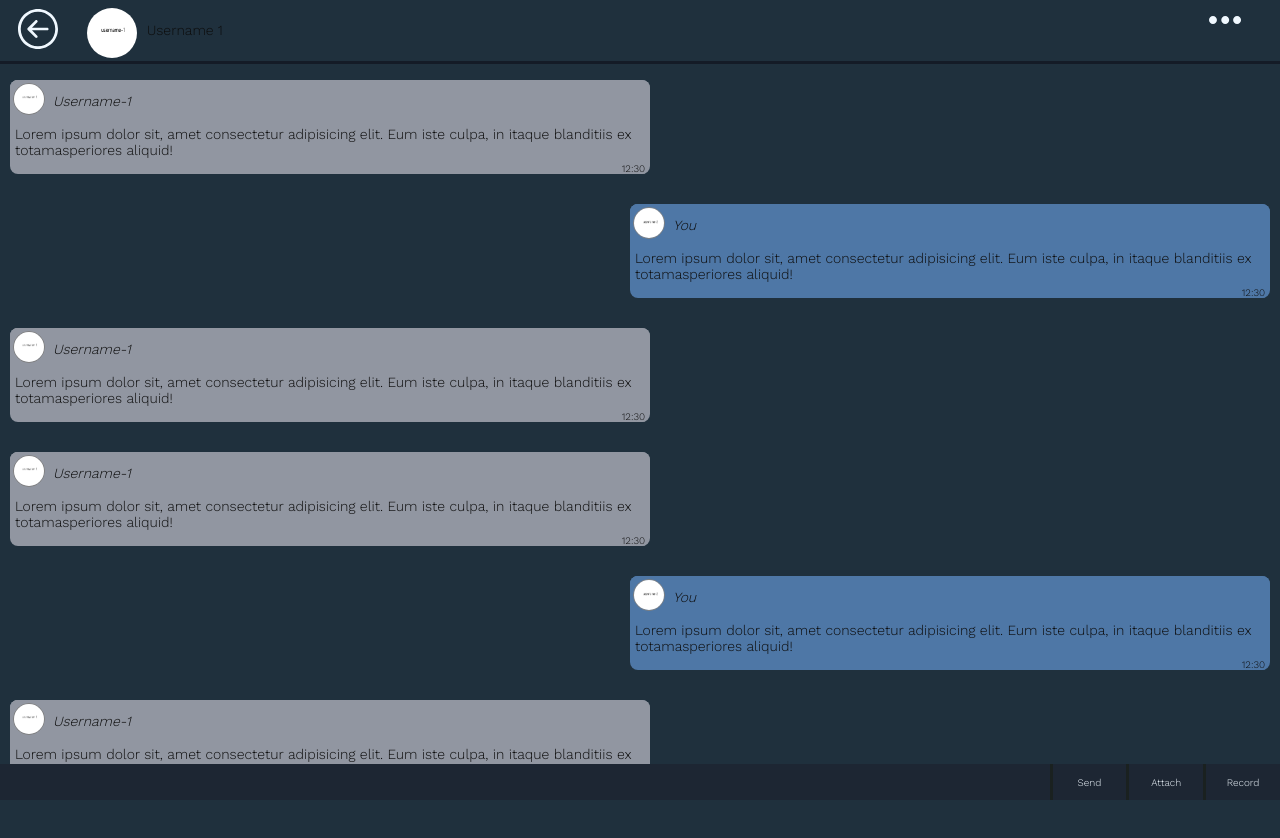
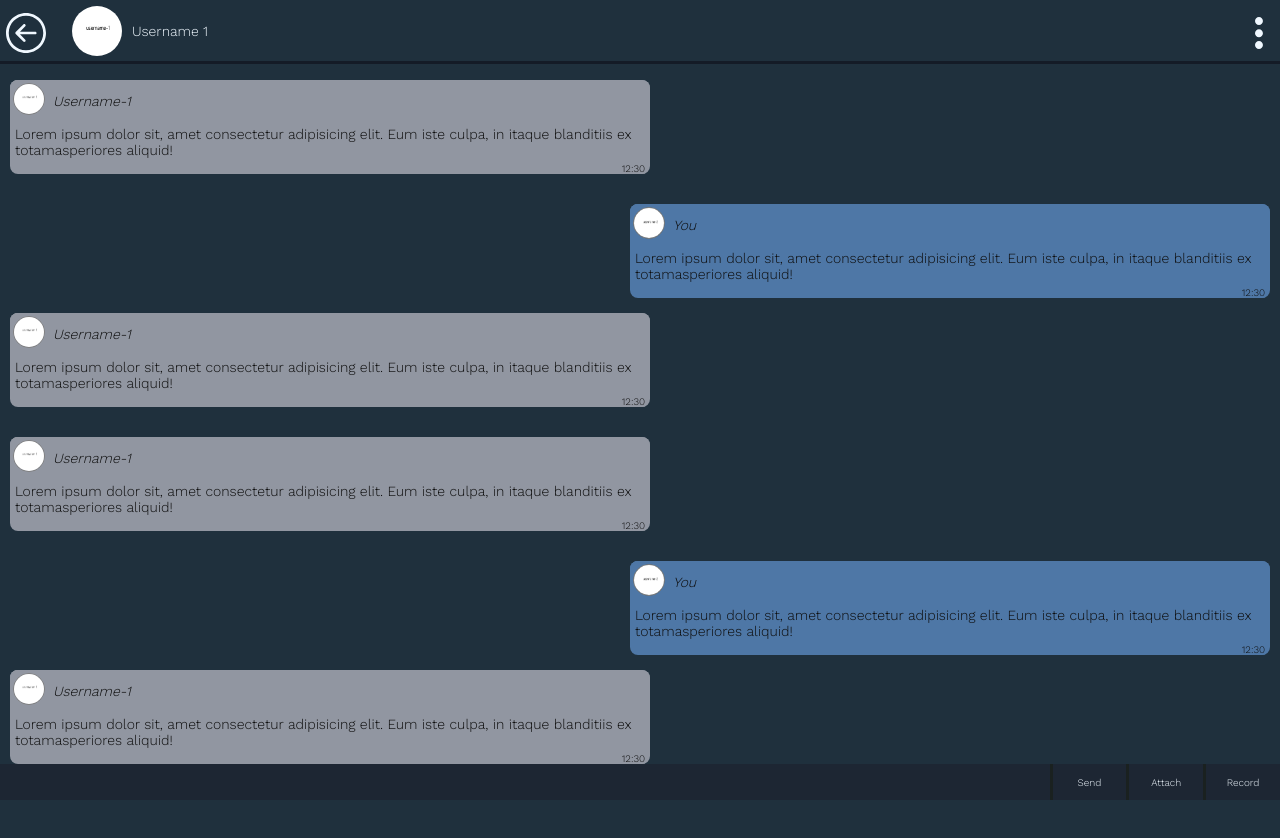
Before and after one commit to amir-reza-tavakkoli/components, a plain HTML site: page index.html in a window 1280 px wide. Drawn offline with nearby package versions, Linux system fonts and the light colour scheme.

Commit message:
add mobile first design

```diff
--- a/main.js
+++ b/main.js
@@ -27,7 +27,7 @@ let Header = defineComponent({
                 </a>
             </address>
             <button type="button" aria-label="Other options">
-                <svg x="0px" y="0px" role="presentation"
+                <svg x="0px" y="0px" role="presentation" id="l"
                 style="enable-background:new 0 0 32.055 32.055;" >
                     <g>
 	                    <path d="M3.968,12.061C1.775,12.061,0,13.835,0,16.027c0,2.192,1.773,3.967,3.968,3.967c2.189,0,3.966-1.772,3.966-3.967
--- a/style.css
+++ b/style.css
@@ -31,8 +31,9 @@
     top: 0;
     left: 0;
     right: 0;
-    display: grid;
-    grid-template-columns: 6fr 86fr 8fr;
+    display: flex;
+    width: 100%;
+    align-items: center;
     overflow: hidden;
     height: 64px;
     background-color: inherit;
@@ -44,6 +45,8 @@
     display: grid;
     grid-template-columns: 1fr 22fr;
     padding: 0px;
+    align-items: center;
+    justify-content: center;
     margin: 0px;
     background-color: inherit;
     text-decoration: none;
@@ -54,32 +57,44 @@
 .username-info img {
     margin-left: 10px;
     margin-right: 10px;
-    margin-top: 8px;
-    height: 50px;
-    width: 50px;
+    height: 40px;
+    width: 40px;
     background-color: inherit;
     border-radius: 100%;
 }
 
-@media only screen and (max-width: 600px) {
+#k {
+    /* margin-top: 6px; */
+    font-size: 11px;
+    color: aliceblue;
+    /* margin-bottom:5 px; */
+}
 
+@media only screen and (min-width: 601px) {
     .username-info a>img {
-        height: 40px;
-        width: 40px;
+        height: 50px;
+        width: 50px;
     }
     .username-info a {
-        display: flex;
-        align-items: center;
-    }
-    .username-info p{
-        margin: 0px;
+        display: grid;
+        grid-template-columns: 6fr 86fr 8fr;
     }
     #k {
         /* margin-top: 6px; */
-        font-size: 11px;
+        font-size: 14px;
         /* margin-bottom:5 px; */
-        color: aliceblue;
+        margin-right: 0px;
     }
+    button svg {
+        margin-top: 5px;
+    }
+    #l {
+        margin-top: 15px;
+        margin-right: 4px;
+    }
+    /* .username-info{
+        min-width: 100vh;
+    } */
 }
 
 .username-info button {
@@ -92,13 +107,29 @@
     padding: 0px;
     font-size: 16px;
     margin-right: auto;
-    margin-top: 20px;
+    /* margin-top: 20px; */
+    color: aliceblue;
 }
 
 button svg {
-    width: 40px;
-    height: 50px;
+    width: 20px;
+    height: 20px;
+    margin-right: 10px;
+    margin-top: 7px;
     fill: aliceblue;
+}
+
+/* button svg:nth-of-type(2){visibility: hidden !important;} */
+
+/* #l{margin-right: 0px;
+margin-left: auto;
+align-self: flex-end;
+margin-right: 100px;}
+ */
+
+#l {
+    justify-self: right;
+    transform: rotate(90deg);
 }
 
 /* Input---------------------------------- */
@@ -118,7 +149,7 @@ button svg {
     max-width: 6vw;
     padding: 0;
     overflow: hidden;
-    font-size: 10px;
+    font-size: 6px;
     background-color: #1d2633;
     margin: 0px;
     border: none;
@@ -126,14 +157,13 @@ button svg {
     color: aliceblue;
 }
 
-@media only screen and (max-width: 600px) {
+@media only screen and (min-width: 601px) {
     .messaging-1 button {
-        font-size: 6px;
+        font-size: 10px;
     }
     button svg {
-        width: 20px;
-        height: 20px;
-        margin-right: 10px;
+        width: 40px;
+        height: 50px;
     }
 }
 
@@ -149,7 +179,7 @@ button svg {
 
 .messaging-body-1 {
     min-width: 30%;
-    width: 50%;
+    width: 65%;
     height: min-content;
     display: grid;
     border: 0px;
@@ -157,35 +187,36 @@ button svg {
     grid-template-rows: 2fr none 1fr;
     grid-template-columns: 1fr;
     overflow: hidden;
-    margin-bottom: 30px;
+    margin-bottom: 15px;
     margin-left: 10px;
     background-color: #9196A1;
 }
 
 .messaging-body-1 img {
-    height: 32px;
-    width: 32px;
+    height: 24px;
+    width: 24px;
     border: solid gray 0.1px;
     border-radius: 100%;
     margin: 3px;
     background-color: inherit;
 }
 
-@media only screen and (max-width: 600px) {
+@media only screen and (min-width: 601px) {
     .messaging-body-1 img {
-        width: 24px;
-        height: 24px;
+        width: 32px;
+        height: 32px;
     }
     .messaging-body-1 p {
-        font-size: 14px;
+        /* ------- */
     }
     .messaging-body-1 {
-        width: 65%;
-        margin-bottom: 15px;
+        width: 50%;
+        margin-bottom: 30px;
     }
 }
 
 .messaging-body-1 p {
+    font-size: 14px;
     margin: 5px;
     background-color: inherit;
 }
@@ -213,7 +244,7 @@ button svg {
 
 .messaging-body-2 {
     min-width: 30%;
-    width: 50%;
+    width: 65%;
     height: min-content;
     display: grid;
     border: solid;
@@ -224,37 +255,36 @@ button svg {
     grid-template-columns: 1fr;
     overflow: hidden;
     margin-right: 10px;
-    margin-bottom: 30px;
+    margin-bottom: 15px;
     background-color: #4E77A6;
 }
 
-@media only screen and (max-width: 600px) {}
-
 .messaging-body-2 img {
-    height: 32px;
-    width: 32px;
+    height: 24px;
+    width: 24px;
     border: solid gray 0.1px;
     border-radius: 100%;
     margin: 3px;
 }
 
-@media only screen and (max-width: 600px) {
+@media only screen and (min-width: 601px) {
     .messaging-body-2 img {
-        width: 24px;
-        height: 24px;
+        width: 32px;
+        height: 32px;
     }
     .messaging-body-2 p {
-        font-size: 14px;
+        font-size: 16px;
     }
     .messaging-body-2 {
-        width: 65%;
-        margin-bottom: 15x;
+        width: 50%;
+        margin-bottom: 30x;
     }
 }
 
 .messaging-body-2 p {
     margin: 5px;
     background-color: inherit;
+    font-size: 14px;
 }
 
 .messaging-body-2 address {
@@ -279,12 +309,12 @@ button svg {
 }
 
 #j {
-    padding: 10px;
+    height: 35px;
+    padding: 5px;
 }
 
-@media only screen and (max-width: 600px) {
+@media only screen and (min-width: 601px) {
     #j {
-        height: 35px;
-        padding: 5px;
+        padding: 10px;
     }
 }
```
